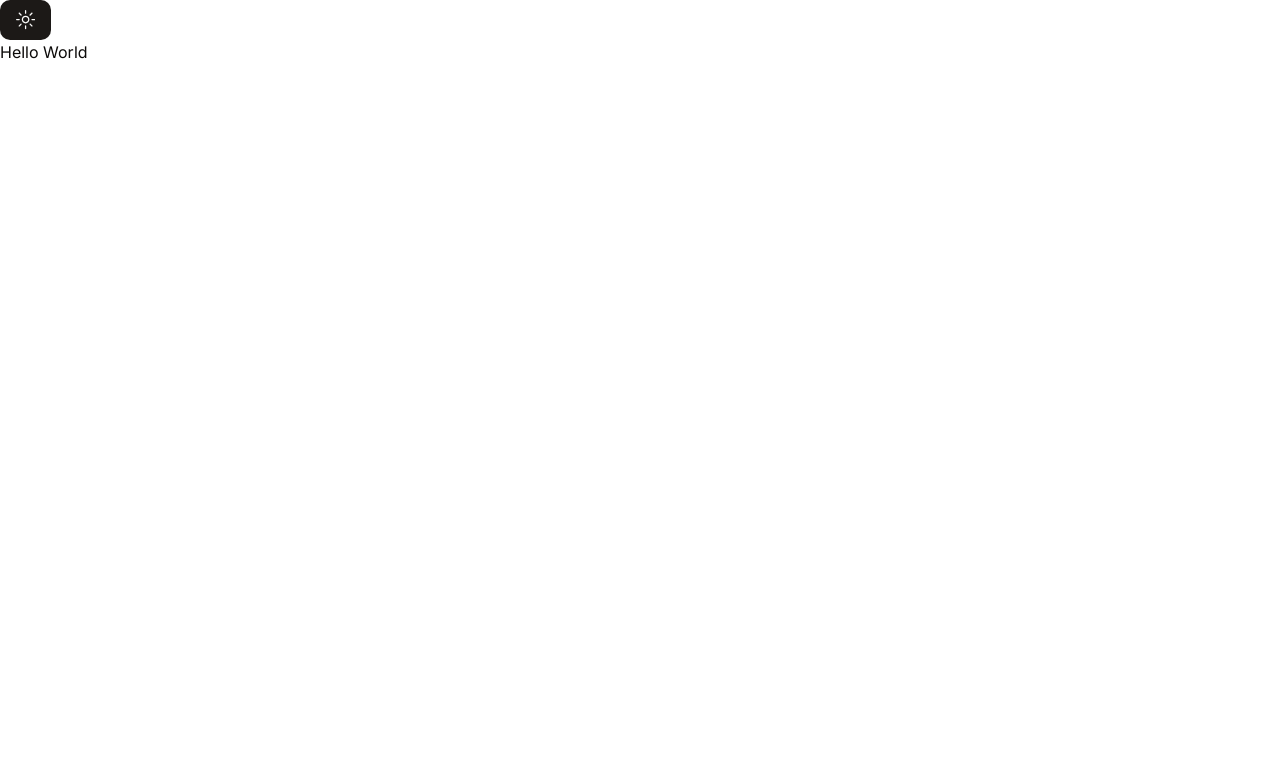
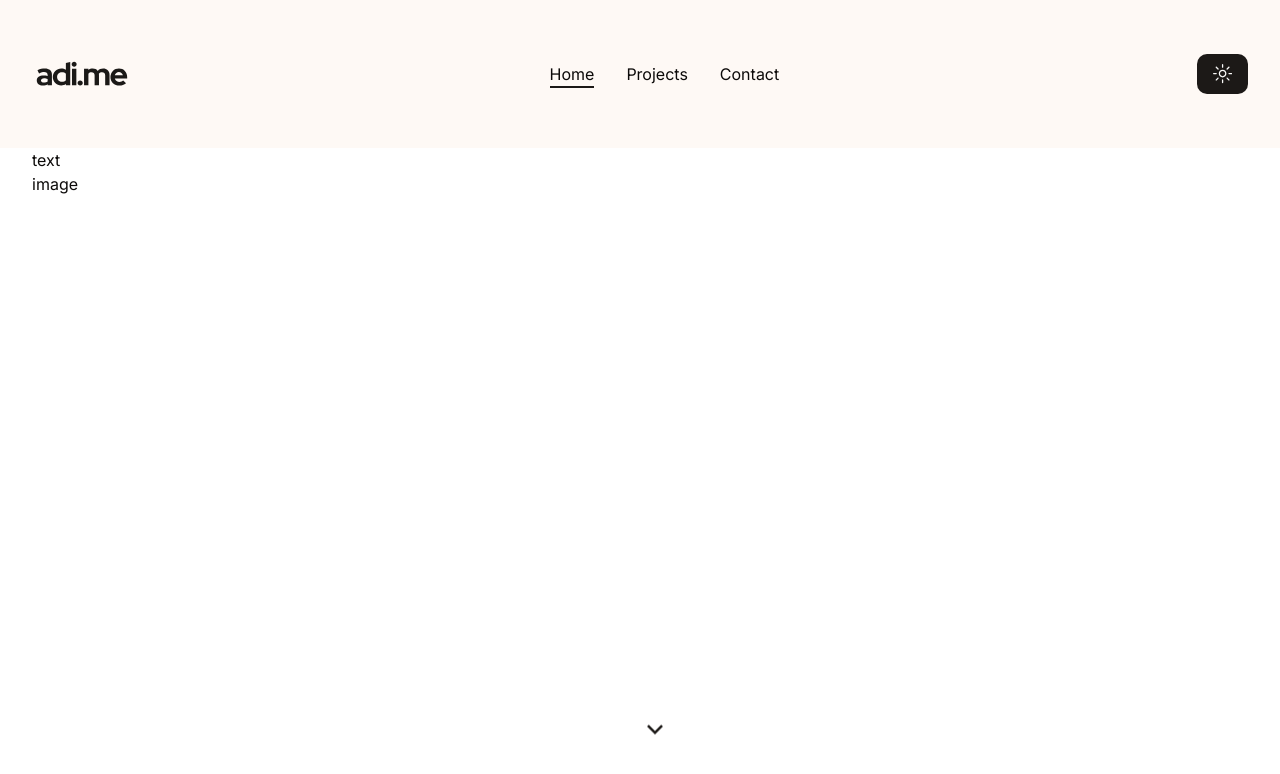
Before and after one commit to Aditya-k-23/Aditya-k-23.github.io, a Next.js app: page / in a window 1280 px wide. Shown: the top 774 px of the page. Built offline with nearby package versions, Linux system fonts and the light colour scheme.

Commit message:
feat: add nav bar and main pages
- Add Nav Bar
- Add down arrow animation on homepage
- Add contact page
- Add projects page
- Add logo

```diff
--- /dev/null
+++ b/app/contact/page.tsx
@@ -0,0 +1,5 @@
+const Contact = () => {
+  return <div>Contact Page</div>;
+};
+
+export default Contact;
--- a/app/page.tsx
+++ b/app/page.tsx
@@ -1,9 +1,9 @@
-import Image from "next/image";
+import Hero from "@/components/Hero";
 
 export default function Home() {
   return (
     <main>
-      <h1>Hello World</h1>
+      <Hero />
     </main>
   );
 }
--- /dev/null
+++ b/app/projects/page.tsx
@@ -0,0 +1,5 @@
+const Projects = () => {
+  return <div>Projects Page</div>;
+};
+
+export default Projects;
--- /dev/null
+++ b/components/Badge.tsx
@@ -0,0 +1,5 @@
+const Badge = () => {
+  return <div>Badge</div>;
+};
+
+export default Badge;
--- /dev/null
+++ b/components/DevImg.tsx
@@ -0,0 +1,5 @@
+const DevImg = () => {
+  return <div>DevImg</div>;
+};
+
+export default DevImg;
--- a/components/Header.tsx
+++ b/components/Header.tsx
@@ -3,11 +3,52 @@
 
 // components
 import ThemeToggler from "./ThemeToggler";
+import Logo from "./Logo";
+import Nav from "./Nav";
+import MobileNav from "./MobileNav";
+import { usePathname } from "next/navigation";
 
 const Header = () => {
+  const [header, setHeader] = useState(false);
+  const pathname = usePathname();
+
+  useEffect(() => {
+    const scrollYPos = () => {
+      window.scrollY > 50 ? setHeader(true) : setHeader(false);
+    };
+    window.addEventListener("scroll", scrollYPos);
+
+    return () => {
+      window.removeEventListener("scroll", scrollYPos);
+    };
+  });
+
   return (
-    <header>
-      <ThemeToggler />
+    <header
+      className={`${
+        header
+          ? `py-4 bg-white shadow-lg dark:bg-accent`
+          : `py-6 dark:bg-transparent`
+      } sticky top-0 z-30 transition-all ${pathname === "/" && "bg-[#fef9f5]"}`}
+    >
+      <div className="container mx-auto">
+        <div className="flex justify-between items-center">
+          <Logo />
+          <div className="flex items-center gap-x-6">
+            {/* Navbar */}
+            <Nav
+              containerStyles="hidden xl:flex gap-x-8 items-center"
+              linkStyles="relative hover:text-primary transition-all"
+              underlineStyles="absolute left-0 top-full h-[2px] bg-primary w-full"
+            />
+          </div>
+          <ThemeToggler />
+          {/* Mobile Nav */}
+          <div className="xl:hidden">
+            <MobileNav />
+          </div>
+        </div>
+      </div>
     </header>
   );
 };
--- /dev/null
+++ b/components/Hero.tsx
@@ -0,0 +1,33 @@
+import Link from "next/link";
+import { Button } from "./ui/button";
+import { Download, Send } from "lucide-react";
+
+import {
+  RiBriefcase4Fill,
+  RiTeamFill,
+  RiTodoFill,
+  RiArrowDownSLine,
+} from "react-icons/ri";
+
+import DevImg from "./DevImg";
+import Badge from "./Badge";
+import Socials from "./Socials";
+
+const Hero = () => {
+  return (
+    <section>
+      <div className="container mx-auto">
+        {/*text*/}
+        <div>text</div>
+        {/*image*/}
+        <div>image</div>
+      </div>
+      {/*icon*/}
+      <div className="hidden md:flex absolute left-2/4 bottom-44 xl:bottom-12 animate-bounce">
+        <RiArrowDownSLine className="text-3xl text-primary" />
+      </div>
+    </section>
+  );
+};
+
+export default Hero;
--- /dev/null
+++ b/components/Logo.tsx
@@ -0,0 +1,25 @@
+import Link from "next/link";
+import Image from "next/image";
+
+const Logo = () => {
+  return (
+    <Link href="\">
+      <Image
+        className="hidden dark:block"
+        src="/logo_dark.svg"
+        alt="Logo"
+        width={100}
+        height={54}
+      />
+      <Image
+        className="block dark:hidden"
+        src="/logo_light.svg"
+        alt="Logo"
+        width={100}
+        height={54}
+      />
+    </Link>
+  );
+};
+
+export default Logo;
--- /dev/null
+++ b/components/MobileNav.tsx
@@ -0,0 +1,5 @@
+const MobileNav = () => {
+  return <div>Mobile Nav</div>;
+};
+
+export default MobileNav;
--- /dev/null
+++ b/components/Nav.tsx
@@ -0,0 +1,50 @@
+import Link from "next/link";
+
+import { motion } from "framer-motion";
+
+// hooks
+import { usePathname } from "next/navigation";
+
+const links = [
+  { path: "/", name: "Home" },
+  { path: "/projects", name: "Projects" },
+  { path: "/contact", name: "Contact" },
+];
+
+const Nav = ({
+  containerStyles,
+  linkStyles,
+  underlineStyles,
+}: {
+  containerStyles: string;
+  linkStyles: any;
+  underlineStyles: any;
+}) => {
+  const pathname = usePathname();
+  return (
+    <nav className={`${containerStyles}`}>
+      {links.map((link, index) => {
+        return (
+          <Link
+            key={index}
+            href={link.path}
+            className={`capitalize ${linkStyles}`}
+          >
+            {link.path === pathname && (
+              <motion.span
+                initial={{ y: "-100%" }}
+                animate={{ y: 0 }}
+                transition={{ type: "tween" }}
+                layoutId="underline"
+                className={`${underlineStyles}`}
+              />
+            )}
+            {link.name}
+          </Link>
+        );
+      })}
+    </nav>
+  );
+};
+
+export default Nav;
--- /dev/null
+++ b/components/Socials.tsx
@@ -0,0 +1,5 @@
+const Socials = () => {
+  return <div>Socials</div>;
+};
+
+export default Socials;
```
Also changed, not shown: public/logo_dark.svg (added), public/logo_light.svg (added).
